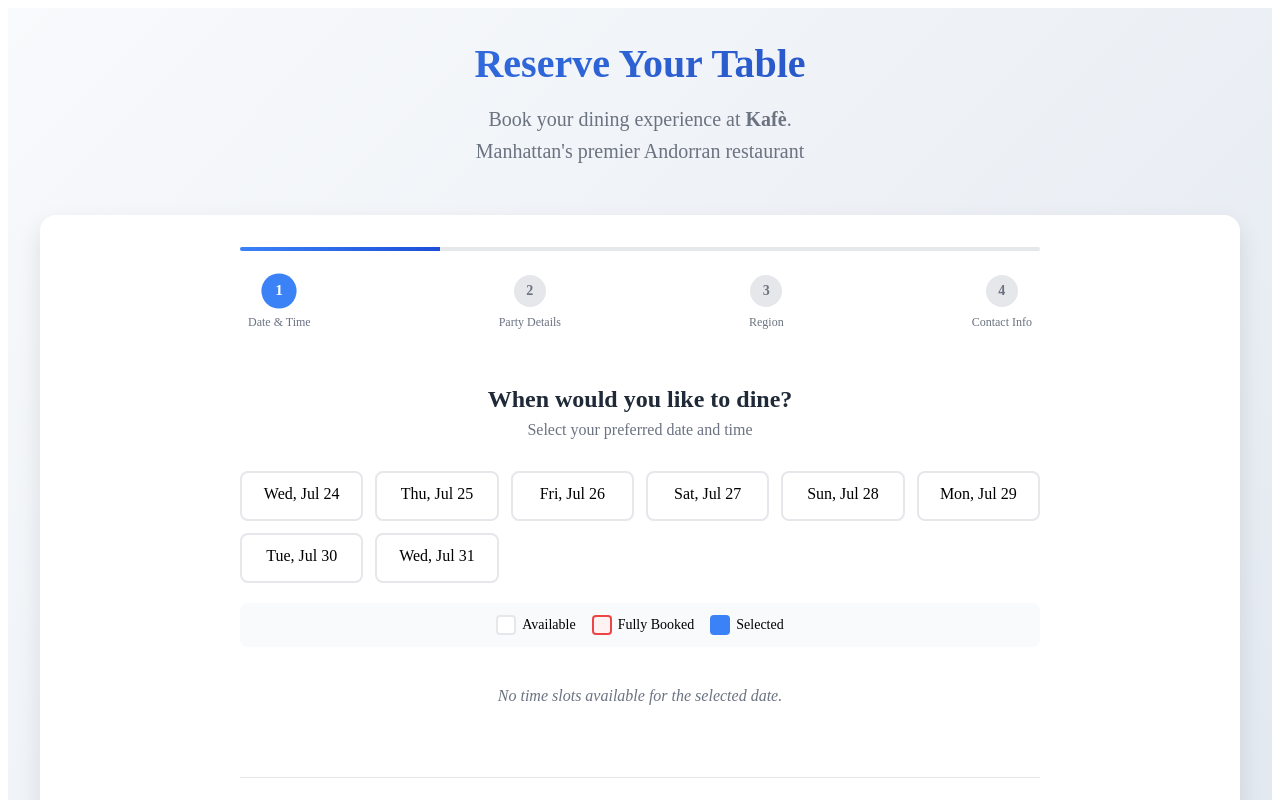
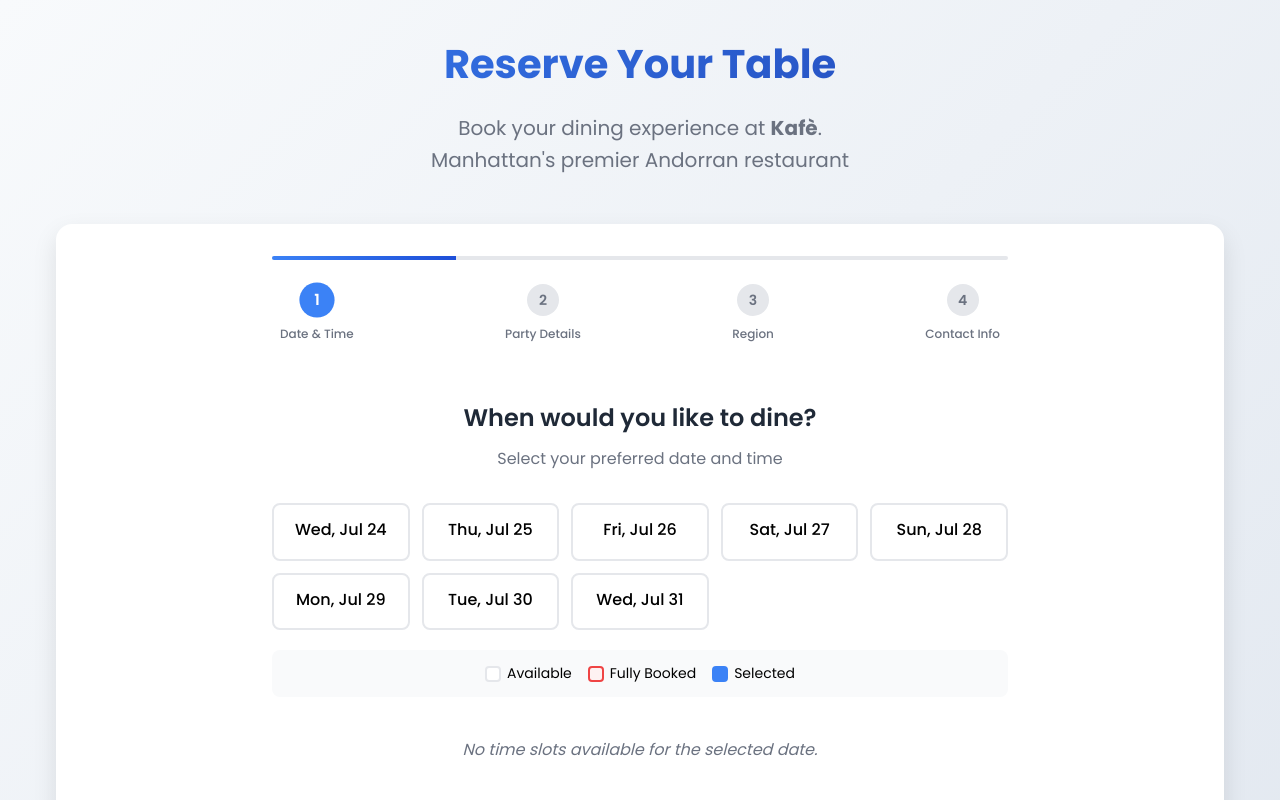
Before and after one commit to gailrayla/kafe-table-reservations, an Angular app: page /reservation in a window 1280 px wide. Shown: the top 800 px of the page. Built offline with nearby package versions, Linux system fonts and the light colour scheme.

Commit message:
style: add a globals css

```diff
--- a/src/styles.scss
+++ b/src/styles.scss
@@ -1 +1,338 @@
-/* You can add global styles to this file, and also import other style files */
+// styles.scss (or globals.scss)
+@import url("https://fonts.googleapis.com/css2?family=Poppins:wght@300;400;500;600;700&display=swap");
+
+:root {
+  // Color Variables
+  --safeDarkAccent-hsl: 262.7, 100%, 63.73%;
+  --black-hsl: 0, 0%, 0%;
+  --white-hsl: 0, 0%, 100%;
+
+  // Additional useful colors
+  --primary-hsl: 262.7, 100%, 63.73%;
+  --dark-hsl: 0, 0%, 0%;
+  --light-hsl: 0, 0%, 100%;
+  --gray-hsl: 0, 0%, 50%;
+  --success-hsl: 142, 76%, 36%;
+  --warning-hsl: 38, 92%, 50%;
+  --error-hsl: 0, 84%, 60%;
+
+  // Color Usage
+  --primary-color: hsla(var(--primary-hsl), 1);
+  --primary-light: hsla(var(--primary-hsl), 0.1);
+  --primary-medium: hsla(var(--primary-hsl), 0.8);
+  --dark-color: hsla(var(--dark-hsl), 1);
+  --light-color: hsla(var(--light-hsl), 1);
+  --gray-color: hsla(var(--gray-hsl), 1);
+  --success-color: hsla(var(--success-hsl), 1);
+  --warning-color: hsla(var(--warning-hsl), 1);
+  --error-color: hsla(var(--error-hsl), 1);
+
+  // Typography
+  --font-family-primary: "Poppins", -apple-system, BlinkMacSystemFont,
+    "Segoe UI", Roboto, sans-serif;
+  --font-weight-light: 300;
+  --font-weight-regular: 400;
+  --font-weight-medium: 500;
+  --font-weight-semibold: 600;
+  --font-weight-bold: 700;
+
+  // Spacing
+  --spacing-xs: 0.25rem;
+  --spacing-sm: 0.5rem;
+  --spacing-md: 1rem;
+  --spacing-lg: 1.5rem;
+  --spacing-xl: 2rem;
+  --spacing-2xl: 3rem;
+
+  // Border radius
+  --radius-sm: 0.25rem;
+  --radius-md: 0.5rem;
+  --radius-lg: 0.75rem;
+  --radius-xl: 1rem;
+
+  // Shadows
+  --shadow-sm: 0 1px 2px 0 rgba(0, 0, 0, 0.05);
+  --shadow-md: 0 4px 6px -1px rgba(0, 0, 0, 0.1),
+    0 2px 4px -1px rgba(0, 0, 0, 0.06);
+  --shadow-lg: 0 10px 15px -3px rgba(0, 0, 0, 0.1),
+    0 4px 6px -2px rgba(0, 0, 0, 0.05);
+  --shadow-xl: 0 20px 25px -5px rgba(0, 0, 0, 0.1),
+    0 10px 10px -5px rgba(0, 0, 0, 0.04);
+}
+
+// Base styles
+* {
+  margin: 0;
+  padding: 0;
+  box-sizing: border-box;
+}
+
+html {
+  font-size: 16px;
+  scroll-behavior: smooth;
+}
+
+body {
+  font-family: var(--font-family-primary);
+  font-weight: var(--font-weight-regular);
+  line-height: 1.6;
+  color: var(--dark-color);
+  background-color: var(--light-color);
+  -webkit-font-smoothing: antialiased;
+  -moz-osx-font-smoothing: grayscale;
+}
+
+// Typography classes
+.text-primary {
+  color: var(--primary-color);
+}
+.text-dark {
+  color: var(--dark-color);
+}
+.text-light {
+  color: var(--light-color);
+}
+.text-gray {
+  color: var(--gray-color);
+}
+.text-success {
+  color: var(--success-color);
+}
+.text-warning {
+  color: var(--warning-color);
+}
+.text-error {
+  color: var(--error-color);
+}
+
+.font-light {
+  font-weight: var(--font-weight-light);
+}
+.font-regular {
+  font-weight: var(--font-weight-regular);
+}
+.font-medium {
+  font-weight: var(--font-weight-medium);
+}
+.font-semibold {
+  font-weight: var(--font-weight-semibold);
+}
+.font-bold {
+  font-weight: var(--font-weight-bold);
+}
+
+// Background classes
+.bg-primary {
+  background-color: var(--primary-color);
+}
+.bg-primary-light {
+  background-color: var(--primary-light);
+}
+.bg-dark {
+  background-color: var(--dark-color);
+}
+.bg-light {
+  background-color: var(--light-color);
+}
+.bg-success {
+  background-color: var(--success-color);
+}
+.bg-warning {
+  background-color: var(--warning-color);
+}
+.bg-error {
+  background-color: var(--error-color);
+}
+
+// Button base styles
+.btn {
+  font-family: var(--font-family-primary);
+  font-weight: var(--font-weight-medium);
+  padding: var(--spacing-sm) var(--spacing-lg);
+  border: none;
+  border-radius: var(--radius-md);
+  cursor: pointer;
+  transition: all 0.2s ease;
+  text-decoration: none;
+  display: inline-flex;
+  align-items: center;
+  justify-content: center;
+  gap: var(--spacing-xs);
+
+  &:disabled,
+  &.disabled {
+    opacity: 0.6;
+    cursor: not-allowed;
+  }
+
+  &.btn-primary {
+    background-color: var(--primary-color);
+    color: var(--light-color);
+
+    &:hover:not(:disabled):not(.disabled) {
+      background-color: var(--primary-medium);
+      transform: translateY(-1px);
+      box-shadow: var(--shadow-md);
+    }
+  }
+
+  &.btn-secondary {
+    background-color: transparent;
+    color: var(--primary-color);
+    border: 2px solid var(--primary-color);
+
+    &:hover:not(:disabled):not(.disabled) {
+      background-color: var(--primary-light);
+    }
+  }
+
+  &.btn-success {
+    background-color: var(--success-color);
+    color: var(--light-color);
+
+    &:hover:not(:disabled):not(.disabled) {
+      background-color: hsla(var(--success-hsl), 0.9);
+    }
+  }
+
+  &.btn-error {
+    background-color: var(--error-color);
+    color: var(--light-color);
+
+    &:hover:not(:disabled):not(.disabled) {
+      background-color: hsla(var(--error-hsl), 0.9);
+    }
+  }
+}
+
+// Form elements
+.form-group {
+  margin-bottom: var(--spacing-md);
+}
+
+.form-label {
+  display: block;
+  margin-bottom: var(--spacing-xs);
+  font-weight: var(--font-weight-medium);
+  color: var(--dark-color);
+}
+
+.form-input {
+  width: 100%;
+  padding: var(--spacing-sm) var(--spacing-md);
+  border: 2px solid hsla(var(--gray-hsl), 0.3);
+  border-radius: var(--radius-md);
+  font-family: var(--font-family-primary);
+  font-size: 1rem;
+  transition: all 0.2s ease;
+
+  &:focus {
+    outline: none;
+    border-color: var(--primary-color);
+    box-shadow: 0 0 0 3px var(--primary-light);
+  }
+
+  &:hover:not(:disabled) {
+    border-color: hsla(var(--gray-hsl), 0.5);
+  }
+
+  &::placeholder {
+    color: hsla(var(--gray-hsl), 0.7);
+  }
+}
+
+// Utility classes
+.text-center {
+  text-align: center;
+}
+.text-left {
+  text-align: left;
+}
+.text-right {
+  text-align: right;
+}
+
+.flex {
+  display: flex;
+}
+.flex-col {
+  flex-direction: column;
+}
+.items-center {
+  align-items: center;
+}
+.justify-center {
+  justify-content: center;
+}
+.justify-between {
+  justify-content: space-between;
+}
+.gap-sm {
+  gap: var(--spacing-sm);
+}
+.gap-md {
+  gap: var(--spacing-md);
+}
+.gap-lg {
+  gap: var(--spacing-lg);
+}
+
+.rounded-sm {
+  border-radius: var(--radius-sm);
+}
+.rounded-md {
+  border-radius: var(--radius-md);
+}
+.rounded-lg {
+  border-radius: var(--radius-lg);
+}
+
+.shadow-sm {
+  box-shadow: var(--shadow-sm);
+}
+.shadow-md {
+  box-shadow: var(--shadow-md);
+}
+.shadow-lg {
+  box-shadow: var(--shadow-lg);
+}
+
+// Responsive utilities
+@media (max-width: 768px) {
+  html {
+    font-size: 14px;
+  }
+
+  .btn {
+    padding: var(--spacing-xs) var(--spacing-md);
+  }
+}
+
+// Animation utilities
+@keyframes fadeIn {
+  from {
+    opacity: 0;
+    transform: translateY(10px);
+  }
+  to {
+    opacity: 1;
+    transform: translateY(0);
+  }
+}
+
+@keyframes slideIn {
+  from {
+    transform: translateX(-100%);
+  }
+  to {
+    transform: translateX(0);
+  }
+}
+
+.animate-fadeIn {
+  animation: fadeIn 0.3s ease-out;
+}
+
+.animate-slideIn {
+  animation: slideIn 0.3s ease-out;
+}
```
